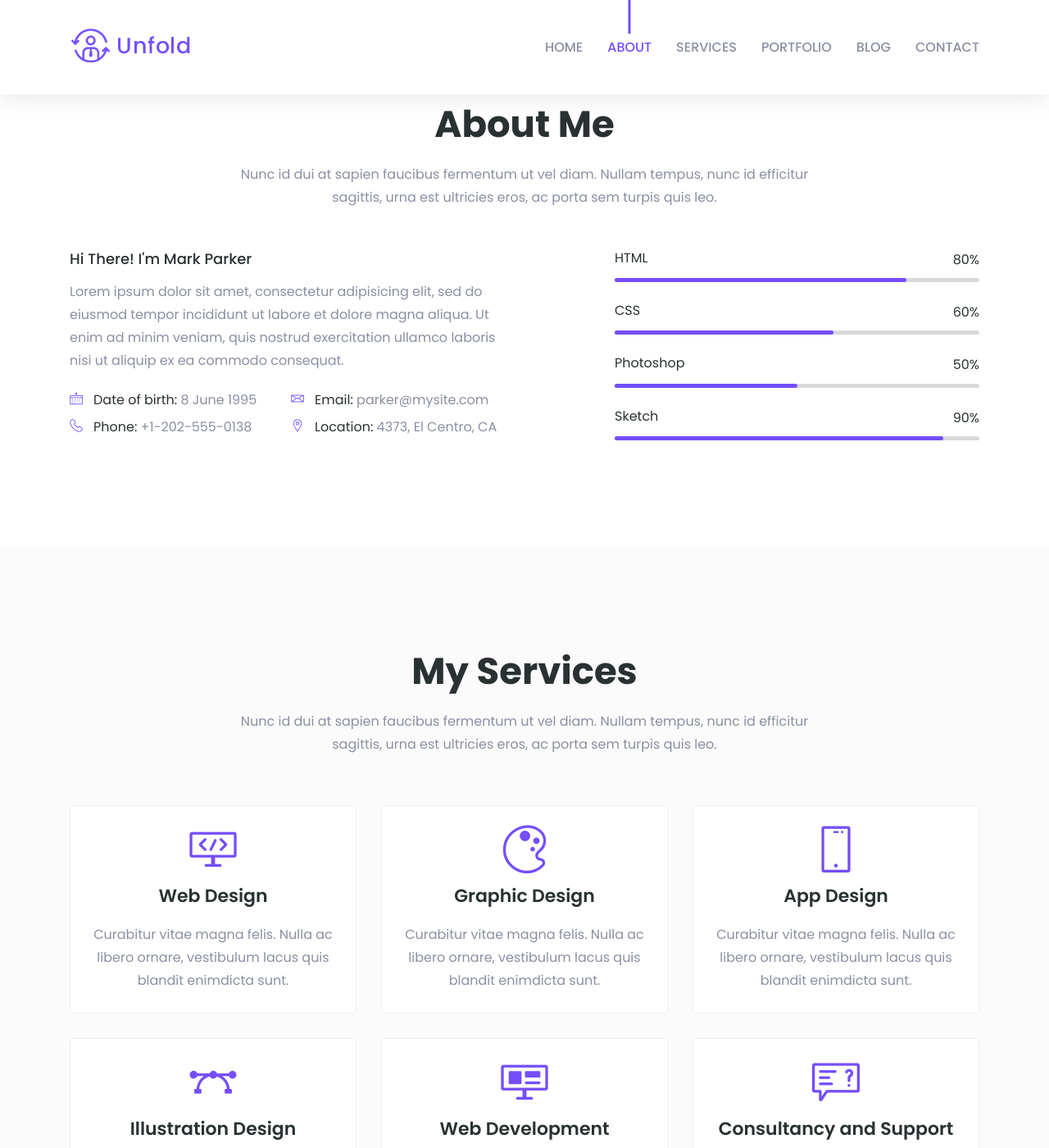
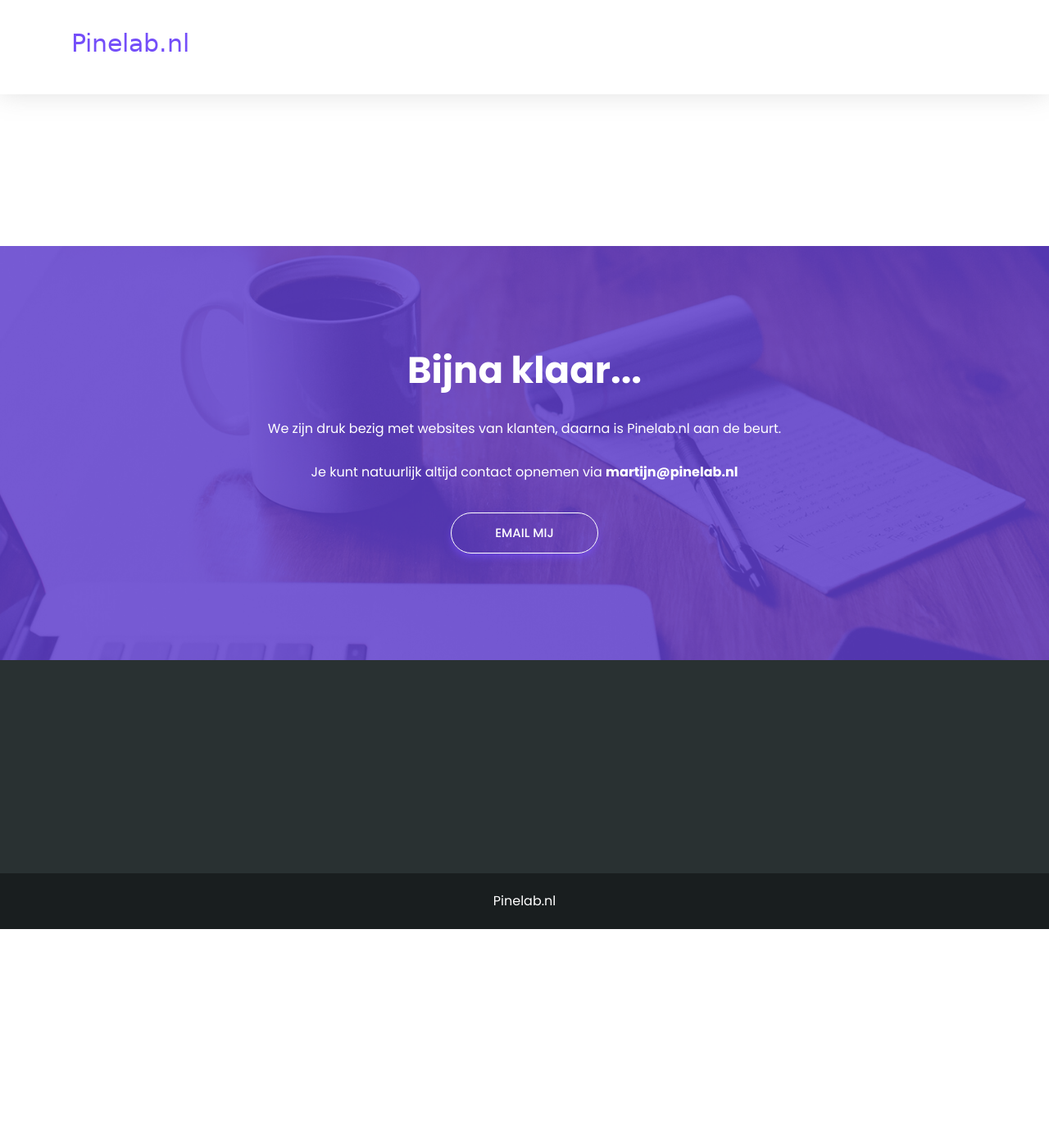
Before and after one commit to martijnvdbrug/pinelab.nl, a Jekyll site: the page built from pages/wip.html, in a window 1280 px wide and 1400 px high. Shown: the whole window at 82% size. Built offline with Jekyll 4.4.1, drawn with Linux system fonts in a browser that asks for light colours; some web fonts are replaced; some of the changed text lies outside the part shown.

Commit message:
Work in progress page for now

```diff
--- a/_includes/footer.html
+++ b/_includes/footer.html
@@ -4,16 +4,16 @@
             <div class="row justify-content-center">
                 <div class="col-lg-8">
                     <div class="footer-content text-center">
-                        <a href="index.html">
+ <!--                       <a href="/">
                             <img src="assets/images/logo-2.png" alt="Logo">
-                        </a>
-                        <p class="mt-">Lorem ipsum dolor sit amet, consectetur adipisicing elit, sed do eiusmod tempor inci- didunt ut labore et dolore magna aliqua. Ut enim ad minim veniam, quis nostrud exe- rcitation ullamco laboris nisi ut aliquip ex ea commodo consequat.</p>
+                        </a>-->
+                      <!--  <p class="mt-">Lorem ipsum dolor sit amet, consectetur adipisicing elit, sed do eiusmod tempor inci- didunt ut labore et dolore magna aliqua. Ut enim ad minim veniam, quis nostrud exe- rcitation ullamco laboris nisi ut aliquip ex ea commodo consequat.</p>
                         <ul>
                             <li><a href="#"><i class="lni-facebook-filled"></i></a></li>
                             <li><a href="#"><i class="lni-twitter-original"></i></a></li>
                             <li><a href="#"><i class="lni-pinterest"></i></a></li>
                             <li><a href="#"><i class="lni-linkedin-original"></i></a></li>
-                        </ul>
+                        </ul>-->
                     </div> <!-- footer content -->
                 </div>
             </div> <!-- row -->
@@ -24,7 +24,7 @@
             <div class="row">
                 <div class="col-lg-12">
                     <div class="copyright-text text-center pt-20">
-                        <p>Copyright © 2022. Template Crafted by <a href="https://uideck.com" rel="nofollow">UIdeck</a></p>
+                        <p>Pinelab.nl</p>
                     </div> <!-- copyright text -->
                 </div>
             </div> <!-- row -->
--- a/_includes/header.html
+++ b/_includes/header.html
@@ -13,7 +13,7 @@
                             <span class="toggler-icon"></span>
                         </button>
 
-                        <div class="collapse navbar-collapse" id="navbarSupportedContent">
+<!--                        <div class="collapse navbar-collapse" id="navbarSupportedContent">
                             <ul class="navbar-nav ml-auto">
                                 <li class="nav-item active"><a class="page-scroll" href="#home">Home</a></li>
                                 <li class="nav-item"><a class="page-scroll" href="#about">About</a></li>
--- a/index.html
+++ b/pages/index.html
@@ -225,7 +226,7 @@ layout: default
 
 <!--====== CALL TO ACTION PART START ======-->
 
-<section id="call-to-action" class="call-to-action pt-125 pb-130 bg_cover" style="background-image: url(assets/images/call-to-action.jpg)">
+<section id="call-to-action" class="call-to-action pt-125 pb-130 bg_cover" style="background-image: url(../assets/images/call-to-action.jpg)">
     <div class="container">
         <div class="row justify-content-center">
             <div class="col-xl-8 col-lg-9">
@@ -260,13 +261,13 @@ layout: default
             <div class="col-lg-4 col-md-6 col-sm-6">
                 <div class="single-work text-center mt-30">
                     <div class="work-image">
-                        <img src="assets/images/work/w-1.jpg" alt="work">
+                        <img src="../assets/images/work/w-1.jpg" alt="work">
                     </div>
                     <div class="work-overlay">
                         <div class="work-content">
                             <h3 class="work-title">Product Design</h3>
                             <ul>
-                                <li><a class="image-popup" href="assets/images/work/w-1.jpg"><i class="lni-plus"></i></a></li>
+                                <li><a class="image-popup" href="../assets/images/work/w-1.jpg"><i class="lni-plus"></i></a></li>
                                 <li><a href="#"><i class="lni-link"></i></a></li>
                             </ul>
                         </div>
@@ -276,13 +277,13 @@ layout: default
             <div class="col-lg-4 col-md-6 col-sm-6">
                 <div class="single-work text-center mt-30">
                     <div class="work-image">
-                        <img src="assets/images/work/w-2.jpg" alt="work">
+                        <img src="../assets/images/work/w-2.jpg" alt="work">
                     </div>
                     <div class="work-overlay">
                         <div class="work-content">
                             <h3 class="work-title">Product Design</h3>
                             <ul>
-                                <li><a class="image-popup" href="assets/images/work/w-2.jpg"><i class="lni-plus"></i></a></li>
+                                <li><a class="image-popup" href="../assets/images/work/w-2.jpg"><i class="lni-plus"></i></a></li>
                                 <li><a href="#"><i class="lni-link"></i></a></li>
                             </ul>
                         </div>
@@ -292,13 +293,13 @@ layout: default
             <div class="col-lg-4 col-md-6 col-sm-6">
                 <div class="single-work text-center mt-30">
                     <div class="work-image">
-                        <img src="assets/images/work/w-3.jpg" alt="work">
+                        <img src="../assets/images/work/w-3.jpg" alt="work">
                     </div>
                     <div class="work-overlay">
                         <div class="work-content">
                             <h3 class="work-title">Product Design</h3>
                             <ul>
-                                <li><a class="image-popup" href="assets/images/work/w-3.jpg"><i class="lni-plus"></i></a></li>
+                                <li><a class="image-popup" href="../assets/images/work/w-3.jpg"><i class="lni-plus"></i></a></li>
                                 <li><a href="#"><i class="lni-link"></i></a></li>
                             </ul>
                         </div>
@@ -308,13 +309,13 @@ layout: default
             <div class="col-lg-4 col-md-6 col-sm-6">
                 <div class="single-work text-center mt-30">
                     <div class="work-image">
-                        <img src="assets/images/work/w-4.jpg" alt="work">
+                        <img src="../assets/images/work/w-4.jpg" alt="work">
                     </div>
                     <div class="work-overlay">
                         <div class="work-content">
                             <h3 class="work-title">Product Design</h3>
                             <ul>
-                                <li><a class="image-popup" href="assets/images/work/w-4.jpg"><i class="lni-plus"></i></a></li>
+                                <li><a class="image-popup" href="../assets/images/work/w-4.jpg"><i class="lni-plus"></i></a></li>
                                 <li><a href="#"><i class="lni-link"></i></a></li>
                             </ul>
                         </div>
@@ -324,13 +325,13 @@ layout: default
             <div class="col-lg-4 col-md-6 col-sm-6">
                 <div class="single-work text-center mt-30">
                     <div class="work-image">
-                        <img src="assets/images/work/w-5.jpg" alt="work">
+                        <img src="../assets/images/work/w-5.jpg" alt="work">
                     </div>
                     <div class="work-overlay">
                         <div class="work-content">
                             <h3 class="work-title">Product Design</h3>
                             <ul>
-                                <li><a class="image-popup" href="assets/images/work/w-5.jpg"><i class="lni-plus"></i></a></li>
+                                <li><a class="image-popup" href="../assets/images/work/w-5.jpg"><i class="lni-plus"></i></a></li>
                                 <li><a href="#"><i class="lni-link"></i></a></li>
                             </ul>
                         </div>
@@ -340,13 +341,13 @@ layout: default
             <div class="col-lg-4 col-md-6 col-sm-6">
                 <div class="single-work text-center mt-30">
                     <div class="work-image">
-                        <img src="assets/images/work/w-6.jpg" alt="work">
+                        <img src="../assets/images/work/w-6.jpg" alt="work">
                     </div>
                     <div class="work-overlay">
                         <div class="work-content">
                             <h3 class="work-title">Product Design</h3>
                             <ul>
-                                <li><a class="image-popup" href="assets/images/work/w-6.jpg"><i class="lni-plus"></i></a></li>
+                                <li><a class="image-popup" href="../assets/images/work/w-6.jpg"><i class="lni-plus"></i></a></li>
                                 <li><a href="#"><i class="lni-link"></i></a></li>
                             </ul>
                         </div>
@@ -479,7 +480,7 @@ layout: default
             <div class="col-lg-4 col-md-8 col-sm-9">
                 <div class="single-blog mt-30">
                     <div class="blog-image">
-                        <img src="assets/images/blog/b-1.jpg" alt="Blog">
+                        <img src="../assets/images/blog/b-1.jpg" alt="Blog">
                     </div>
                     <div class="blog-content">
                         <h4 class="blog-title"><a href="#">Hired Releases 2023 Brand Health.</a></h4>
@@ -490,7 +491,7 @@ layout: default
             <div class="col-lg-4 col-md-8 col-sm-9">
                 <div class="single-blog mt-30">
                     <div class="blog-image">
-                        <img src="assets/images/blog/b-2.jpg" alt="Blog">
+                        <img src="../assets/images/blog/b-2.jpg" alt="Blog">
                     </div>
                     <div class="blog-content">
                         <h4 class="blog-title"><a href="#">Hired Releases 2023 Brand Health.</a></h4>
@@ -501,7 +502,7 @@ layout: default
             <div class="col-lg-4 col-md-8 col-sm-9">
                 <div class="single-blog mt-30">
                     <div class="blog-image">
-                        <img src="assets/images/blog/b-3.jpg" alt="Blog">
+                        <img src="../assets/images/blog/b-3.jpg" alt="Blog">
                     </div>
                     <div class="blog-content">
                         <h4 class="blog-title"><a href="#">Hired Releases 2023 Brand Health.</a></h4>
--- /dev/null
+++ b/pages/wip.html
@@ -0,0 +1,21 @@
+---
+permalink: /
+layout: default
+---
+
+<section id="call-to-action" class="call-to-action pt-125 pb-130 bg_cover" style="background-image: url(../assets/images/call-to-action.jpg); margin-top: 300px">
+    <div class="container">
+        <div class="row justify-content-center">
+            <div class="col-xl-8 col-lg-9">
+                <div class="call-action-content text-center">
+                    <h2 class="action-title">Bijna klaar...</h2>
+                    <p>We zijn druk bezig met websites van klanten, daarna is Pinelab.nl aan de beurt.</p>
+                    <p>Je kunt natuurlijk altijd contact opnemen via <strong>martijn@pinelab.nl</strong></p>
+                    <ul>
+                        <li><a class="main-btn custom-2" href="mailto:martijn@pinelab.nl">Email mij</a></li>
+                    </ul>
+                </div> <!-- call action content -->
+            </div>
+        </div> <!-- row -->
+    </div> <!-- container -->
+</section>
```
Also changed, not shown: other parts of _includes/header.html (+1 -1 lines), other parts of pages/index.html (+1 -0 lines), assets/images/logo-2.png, assets/images/logo.png, assets/js/slick.min.js.
